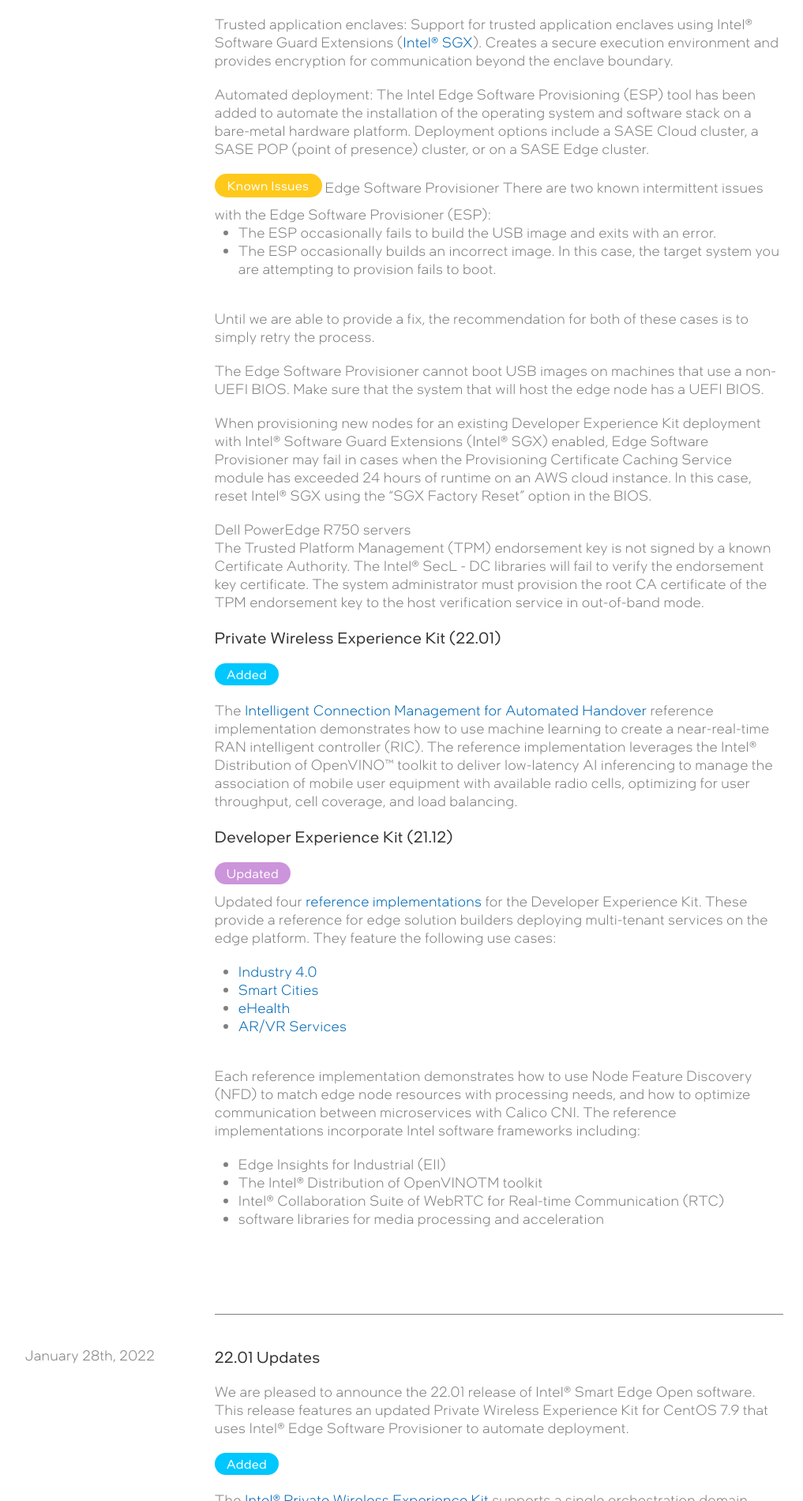
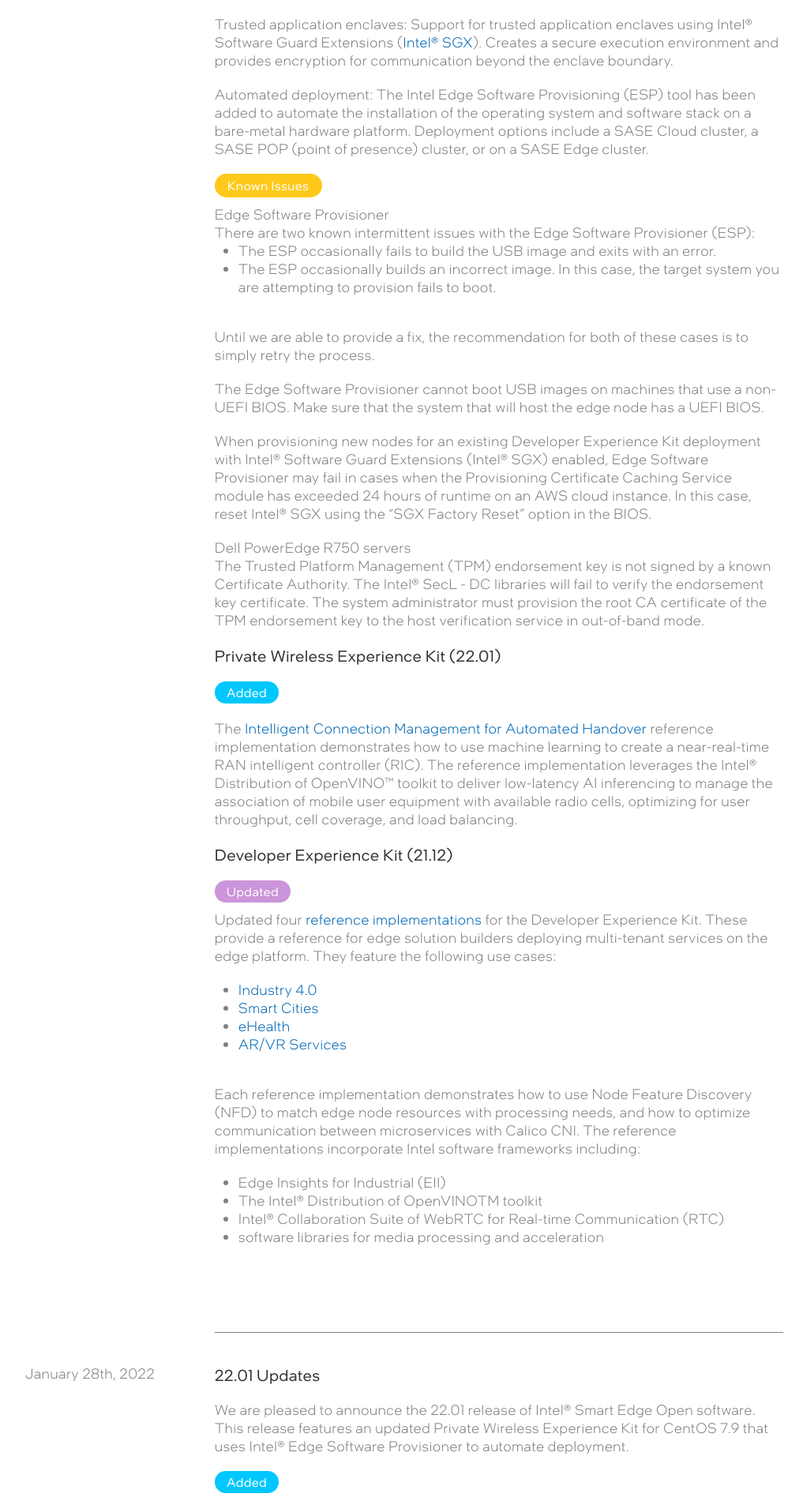
Before and after one commit to intelsmartedgeons/intelsmartedgeons.github.io, a Jekyll site: the page built from release-notes.md, in a window 1280 px wide. Shown: the part 561-2462 px from the top of the page at 79% size, without its empty margins (8-1025 px from the left). Built offline with Jekyll 4.4.1, drawn with Linux system fonts in a browser that asks for light colours; some web fonts are replaced.

```diff
--- a/release-notes.md
+++ b/release-notes.md
@@ -19,7 +19,7 @@
     <p>Trusted application enclaves: Support for trusted application enclaves using Intel&reg; Software Guard Extensions (<a href="https://www.intel.com/content/www/us/en/cloud-computing/confidential-computing-sgx-video.html?wapkw=SGX" target="_blank" title="Intel&reg; SGX" rel="nofollow">Intel&reg; SGX</a>). Creates a secure execution environment and provides encryption for communication beyond the enclave boundary.</p>
     <p>Automated deployment: The Intel Edge Software Provisioning (ESP) tool has been added to automate the installation of the operating system and software stack on a bare-metal hardware platform. Deployment options include a SASE Cloud cluster, a SASE POP (point of presence) cluster, or on a SASE Edge cluster.</p>
     <a class="uk-button uk-button-warning uk-button-small uk-margin-small-bottom">Known Issues</a>
-    <span>Edge Software Provisioner</span>
+    <br><span>Edge Software Provisioner</span><br>
     <span>There are two known intermittent issues with the Edge Software Provisioner (ESP):</span>
     <ul>
         <li>The ESP occasionally fails to build the USB image and exits with an error.</li>
```
